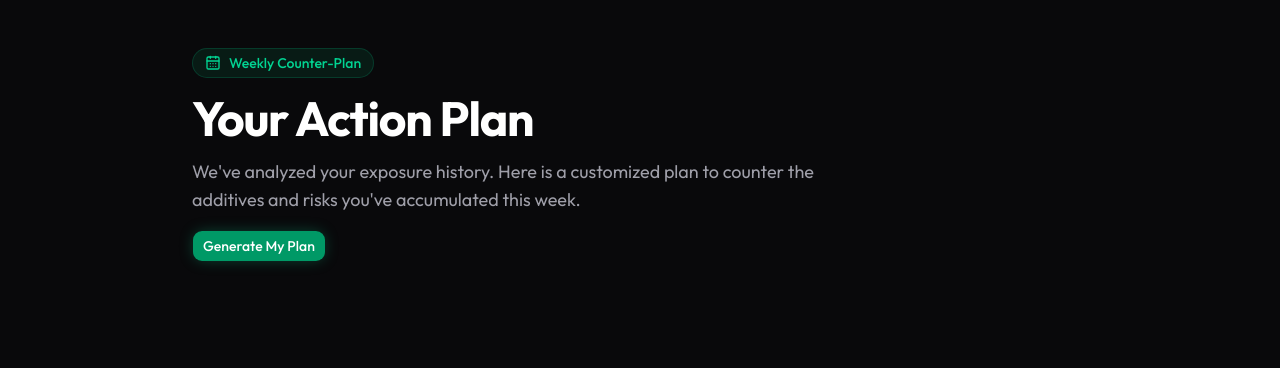
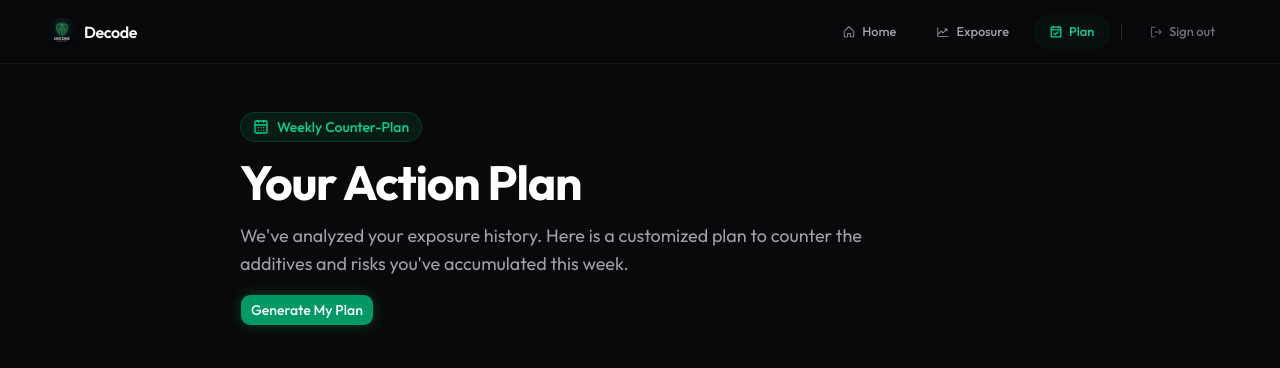
Before and after one commit to BhaveshP888/Decode, a Next.js app: page /plan in a window 1280 px wide. Shown: the top 368 px of the page. Built offline with nearby package versions, Linux system fonts and the light colour scheme.

Commit message:
feat: implement dashboard and navigation with history and weekly planning views

```diff
--- a/app/history/page.tsx
+++ b/app/history/page.tsx
@@ -6,6 +6,7 @@ import { Badge } from '@/components/ui/badge'
 import { ScrollArea } from '@/components/ui/scroll-area'
 import { Activity, History } from 'lucide-react'
 import HistoryClient, { DBScan } from '@/components/history-client'
+import Navbar from '@/components/navbar'
 
 export default async function HistoryPage() {
   const supabase = await createClient()
@@ -36,8 +37,9 @@ export default async function HistoryPage() {
   })
 
   return (
-    <div className="min-h-screen bg-zinc-950 text-zinc-50 p-6 md:p-12 font-sans selection:bg-indigo-500/30">
-      <div className="max-w-5xl mx-auto space-y-8">
+    <div className="min-h-screen bg-zinc-950 text-zinc-50 font-sans selection:bg-indigo-500/30">
+      <Navbar />
+      <div className="max-w-5xl mx-auto p-6 md:p-12 space-y-8">
 
         <header className="space-y-2">
           <div className="inline-flex items-center space-x-2 bg-indigo-500/10 text-indigo-400 px-3 py-1 rounded-full text-sm font-medium border border-indigo-500/20 mb-4">
--- /dev/null
+++ b/app/loading.tsx
@@ -0,0 +1,28 @@
+import Image from "next/image";
+
+export default function Loading() {
+  return (
+    <div className="fixed inset-0 bg-zinc-950 flex flex-col items-center justify-center z-50">
+      <div className="relative flex items-center justify-center">
+        {/* Luminous outer ring animation */}
+        <div className="absolute w-16 h-16 rounded-full border-2 border-emerald-500/10 border-t-emerald-500 animate-spin" />
+
+        {/* Logo Container */}
+        <div className="w-10 h-10 rounded-lg overflow-hidden flex items-center justify-center bg-zinc-900 border border-white/5 animate-pulse">
+          <Image
+            src="/icon.png"
+            alt="Decode Logo"
+            width={40}
+            height={40}
+            className="object-cover"
+          />
+        </div>
+      </div>
+
+      {/* Subtle indicator text */}
+      <span className="mt-4 text-xs font-medium text-zinc-500 tracking-wider uppercase animate-pulse">
+        Loading...
+      </span>
+    </div>
+  );
+}
--- a/app/plan/page.tsx
+++ b/app/plan/page.tsx
@@ -4,6 +4,7 @@ import { useState } from "react";
 import { Card, CardContent, CardHeader, CardTitle, CardDescription } from "@/components/ui/card";
 import { Button } from "@/components/ui/button";
 import { AlertTriangle, Apple, ArrowRightLeft, CalendarDays, Loader2 } from "lucide-react";
+import Navbar from "@/components/navbar";
 
 interface NutrientItem {
   nutrient: string;
@@ -48,8 +49,9 @@ export default function WeeklyPlanPage() {
   };
 
   return (
-    <div className="min-h-screen bg-zinc-950 text-zinc-50 p-6 md:p-12 font-sans selection:bg-emerald-500/30">
-      <div className="max-w-4xl mx-auto space-y-8">
+    <div className="min-h-screen bg-zinc-950 text-zinc-50 font-sans selection:bg-emerald-500/30">
+      <Navbar />
+      <div className="max-w-4xl mx-auto p-6 md:p-12 space-y-8">
 
         <header className="space-y-4">
           <div className="inline-flex items-center space-x-2 bg-emerald-500/10 text-emerald-400 px-3 py-1 rounded-full text-sm font-medium border border-emerald-500/20">
--- a/components/dashboard.tsx
+++ b/components/dashboard.tsx
@@ -1,22 +1,18 @@
 "use client";
 
 import { useState, useRef } from "react";
-import { useRouter } from "next/navigation";
-import Image from "next/image";
 import { motion, AnimatePresence } from "motion/react";
 import { ScrollArea } from "@/components/ui/scroll-area";
 import { Button } from "@/components/ui/button";
 import { Textarea } from "@/components/ui/textarea";
 import { Badge } from "@/components/ui/badge";
 import { Alert, AlertDescription, AlertTitle } from "@/components/ui/alert";
-import { createClient } from "@/lib/supabase/client";
+import Navbar from "@/components/navbar";
 import {
   Scan,
   Warning,
   ShieldCheck,
   ChartLineUp,
-  SignOut,
-  CalendarCheck,
   CaretDown,
   Flask,
   Info,
@@ -63,7 +59,6 @@ export default function Dashboard() {
   const [expandedIdx, setExpandedIdx] = useState<number | null>(null);
   const [isFocused, setIsFocused] = useState(false);
   const textareaRef = useRef<HTMLTextAreaElement>(null);
-  const router = useRouter();
 
   const handleInputChange = (val: string) => {
     setInput(val);
@@ -100,11 +95,6 @@ export default function Dashboard() {
     }
   };
 
-  const handleSignOut = async () => {
-    const supabase = createClient();
-    await supabase.auth.signOut();
-    router.push("/landing");
-  };
 
   const getRiskColor = (risk: string) => {
     switch (risk) {
@@ -134,46 +124,7 @@ export default function Dashboard() {
 
   return (
     <div className="min-h-[100dvh] bg-zinc-950 text-zinc-50 font-sans selection:bg-emerald-500/30">
-      {/* Navbar */}
-      <nav className="sticky top-0 z-40 flex items-center justify-between px-6 md:px-12 h-16 border-b border-white/5 bg-zinc-950/80 backdrop-blur-xl">
-        <div className="flex items-center gap-2">
-          <div className="w-7 h-7 rounded-lg flex items-center justify-center overflow-hidden">
-            <Image src="/icon.png" alt="Decode Logo" width={28} height={28} className="object-cover" />
-          </div>
-          <span className="font-semibold text-white tracking-tight">Decode</span>
-        </div>
-
-        <div className="flex items-center gap-1.5">
-          <Button
-            variant="ghost"
-            size="sm"
-            onClick={() => router.push("/history")}
-            className="text-zinc-400 hover:text-white hover:bg-zinc-900/60 gap-1.5 h-9 rounded-full px-4"
-          >
-            <ChartLineUp size={15} />
-            <span>Exposure</span>
-          </Button>
-          <Button
-            variant="ghost"
-            size="sm"
-            onClick={() => router.push("/plan")}
-            className="text-zinc-400 hover:text-white hover:bg-zinc-900/60 gap-1.5 h-9 rounded-full px-4"
-          >
-            <CalendarCheck size={15} />
-            <span>Plan</span>
-          </Button>
-          <div className="w-px h-4 bg-zinc-800 mx-1" />
-          <Button
-            variant="ghost"
-            size="sm"
-            onClick={handleSignOut}
-            className="text-zinc-500 hover:text-white hover:bg-zinc-900/60 gap-1.5 h-9 rounded-full px-4"
-          >
-            <SignOut size={15} />
-            <span>Sign out</span>
-          </Button>
-        </div>
-      </nav>
+      <Navbar />
 
       <div className="max-w-6xl mx-auto p-6 md:p-12 space-y-10">
         {/* Header */}
--- /dev/null
+++ b/components/navbar.tsx
@@ -0,0 +1,99 @@
+"use client";
+
+import { usePathname, useRouter } from "next/navigation";
+import Image from "next/image";
+import { Button } from "@/components/ui/button";
+import { createClient } from "@/lib/supabase/client";
+import {
+  ChartLineUp,
+  CalendarCheck,
+  SignOut,
+  House,
+} from "@phosphor-icons/react";
+
+export default function Navbar() {
+  const router = useRouter();
+  const pathname = usePathname();
+
+  const handleSignOut = async () => {
+    const supabase = createClient();
+    await supabase.auth.signOut();
+    router.push("/landing");
+  };
+
+  const isActive = (path: string) => {
+    return pathname === path;
+  };
+
+  return (
+    <nav className="sticky top-0 z-40 flex items-center justify-between px-6 md:px-12 h-16 border-b border-white/5 bg-zinc-950/80 backdrop-blur-xl">
+      <div
+        onClick={() => router.push("/")}
+        className="flex items-center gap-2 cursor-pointer group select-none"
+      >
+        <div className="w-7 h-7 rounded-lg flex items-center justify-center overflow-hidden transition-transform group-hover:scale-105 active:scale-95">
+          <Image src="/icon.png" alt="Decode Logo" width={28} height={28} className="object-cover" />
+        </div>
+        <span className="font-semibold text-white tracking-tight transition-colors group-hover:text-zinc-200">
+          Decode
+        </span>
+      </div>
+
+      <div className="flex items-center gap-1.5">
+        <Button
+          variant="ghost"
+          size="sm"
+          onClick={() => router.push("/")}
+          className={`gap-1.5 h-9 rounded-full px-4 transition-all duration-200 ${
+            isActive("/")
+              ? "text-emerald-400 bg-emerald-500/5 hover:text-emerald-300 hover:bg-emerald-500/10"
+              : "text-zinc-400 hover:text-white hover:bg-zinc-900/60"
+          }`}
+        >
+          <House size={15} weight={isActive("/") ? "bold" : "regular"} />
+          <span>Home</span>
+        </Button>
+
+        <Button
+          variant="ghost"
+          size="sm"
+          onClick={() => router.push("/history")}
+          className={`gap-1.5 h-9 rounded-full px-4 transition-all duration-200 ${
+            isActive("/history")
+              ? "text-emerald-400 bg-emerald-500/5 hover:text-emerald-300 hover:bg-emerald-500/10"
+              : "text-zinc-400 hover:text-white hover:bg-zinc-900/60"
+          }`}
+        >
+          <ChartLineUp size={15} weight={isActive("/history") ? "bold" : "regular"} />
+          <span>Exposure</span>
+        </Button>
+
+        <Button
+          variant="ghost"
+          size="sm"
+          onClick={() => router.push("/plan")}
+          className={`gap-1.5 h-9 rounded-full px-4 transition-all duration-200 ${
+            isActive("/plan")
+              ? "text-emerald-400 bg-emerald-500/5 hover:text-emerald-300 hover:bg-emerald-500/10"
+              : "text-zinc-400 hover:text-white hover:bg-zinc-900/60"
+          }`}
+        >
+          <CalendarCheck size={15} weight={isActive("/plan") ? "bold" : "regular"} />
+          <span>Plan</span>
+        </Button>
+
+        <div className="w-px h-4 bg-zinc-800 mx-1" />
+
+        <Button
+          variant="ghost"
+          size="sm"
+          onClick={handleSignOut}
+          className="text-zinc-500 hover:text-white hover:bg-zinc-900/60 gap-1.5 h-9 rounded-full px-4"
+        >
+          <SignOut size={15} />
+          <span>Sign out</span>
+        </Button>
+      </div>
+    </nav>
+  );
+}
```
